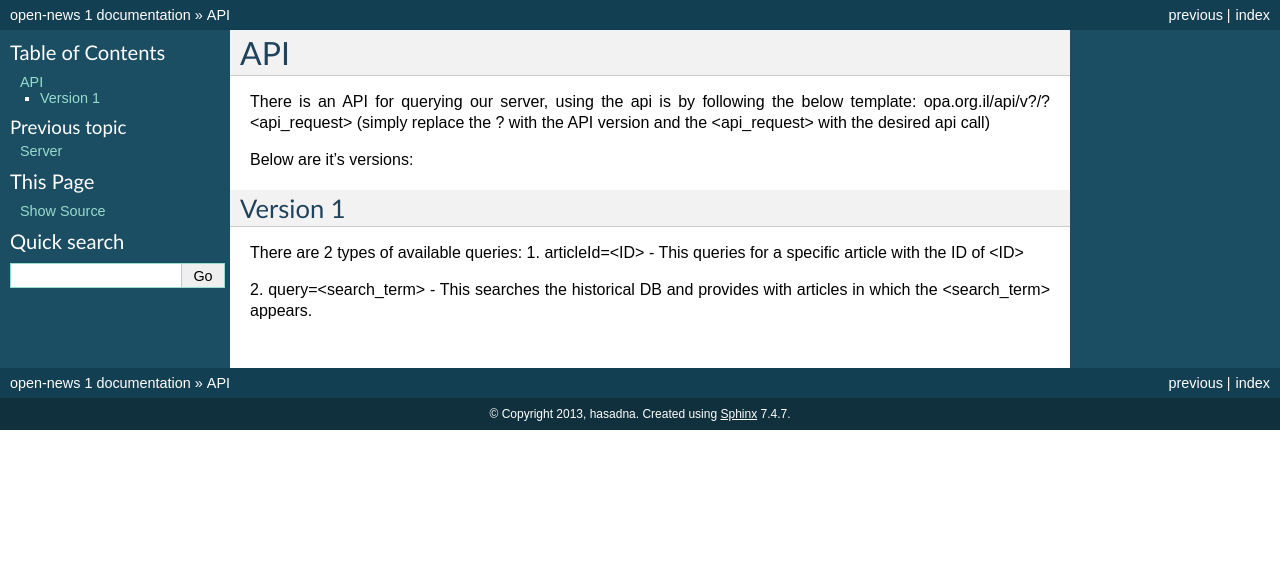
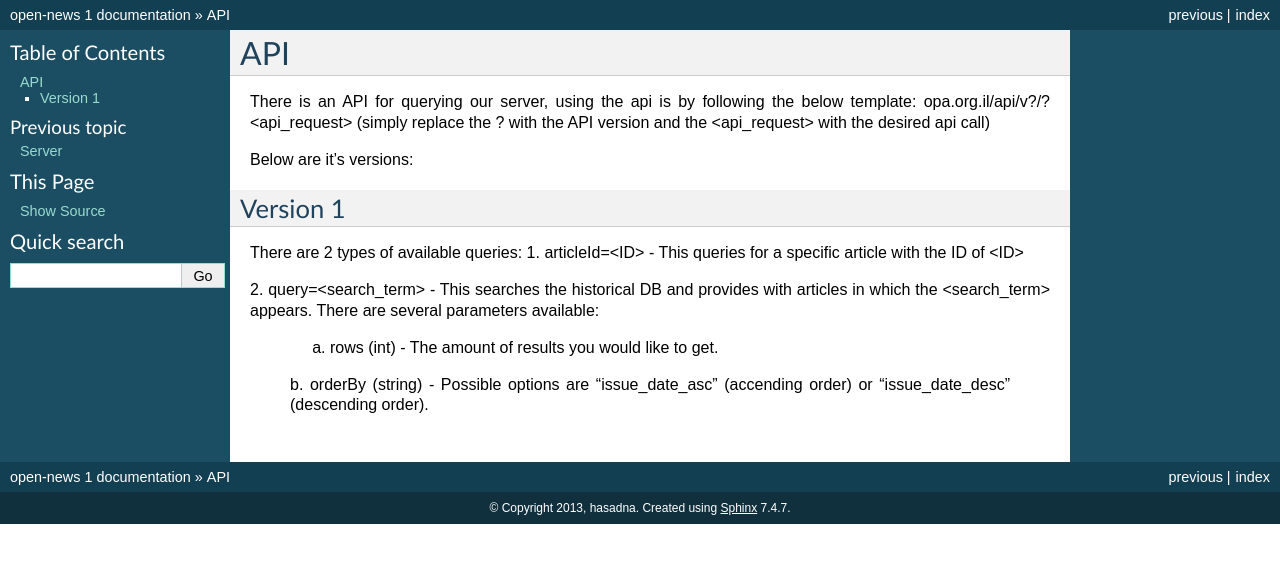
Before and after one commit to hasadna/OpenPress, a Sphinx documentation site: the page built from docs/guide/api.rst, in a window 1280 px wide. Shown: the top 563 px of the page. Built offline with Sphinx 7.4.7, drawn with Linux system fonts in a browser that asks for light colours.

Commit message:
more updates to docs

```diff
--- a/docs/guide/api.rst
+++ b/docs/guide/api.rst
@@ -13,4 +13,8 @@ There are 2 types of available queries:
 1. articleId=<ID> - This queries for a specific article with the ID of <ID>
 
 2. query=<search_term> - This searches the historical DB and provides with
-articles in which the <search_term> appears.
+articles in which the <search_term> appears. There are several parameters available:
+
+    a. rows (int) - The amount of results you would like to get.
+    b. orderBy (string) - Possible options are "issue_date_asc" (accending order) or
+    "issue_date_desc" (descending order).
```
